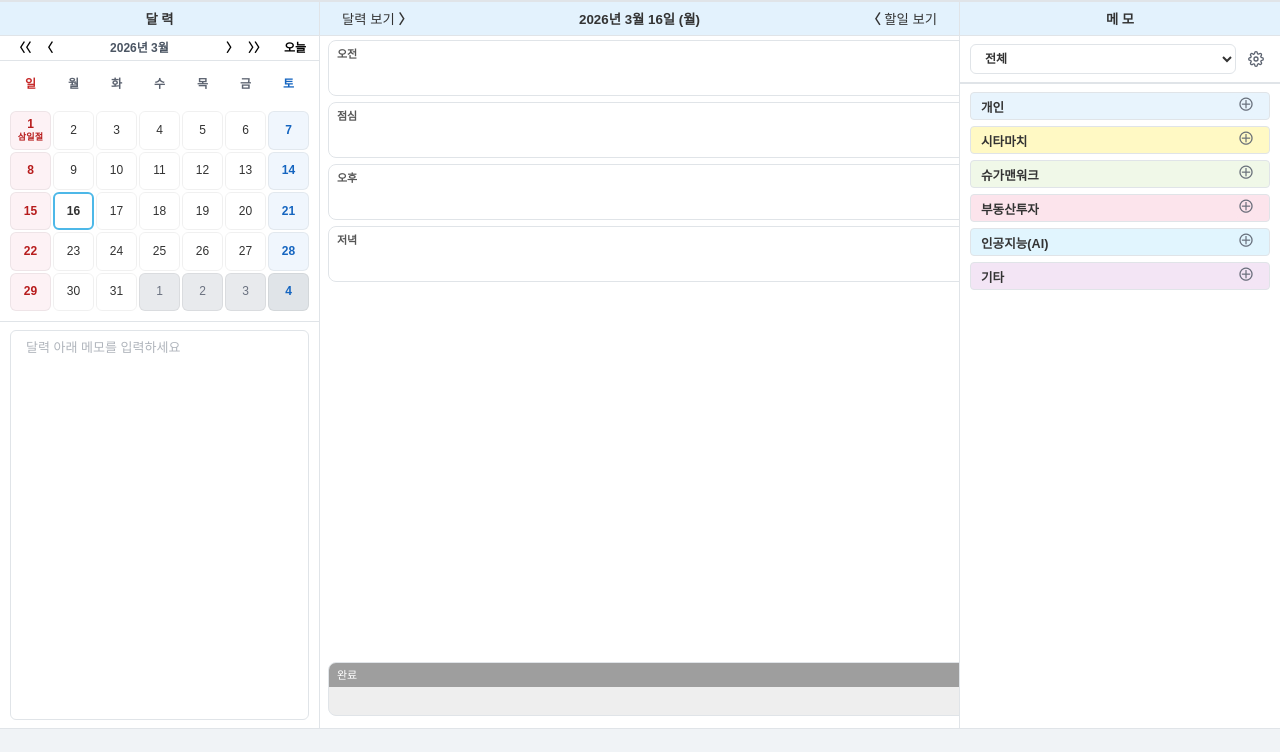
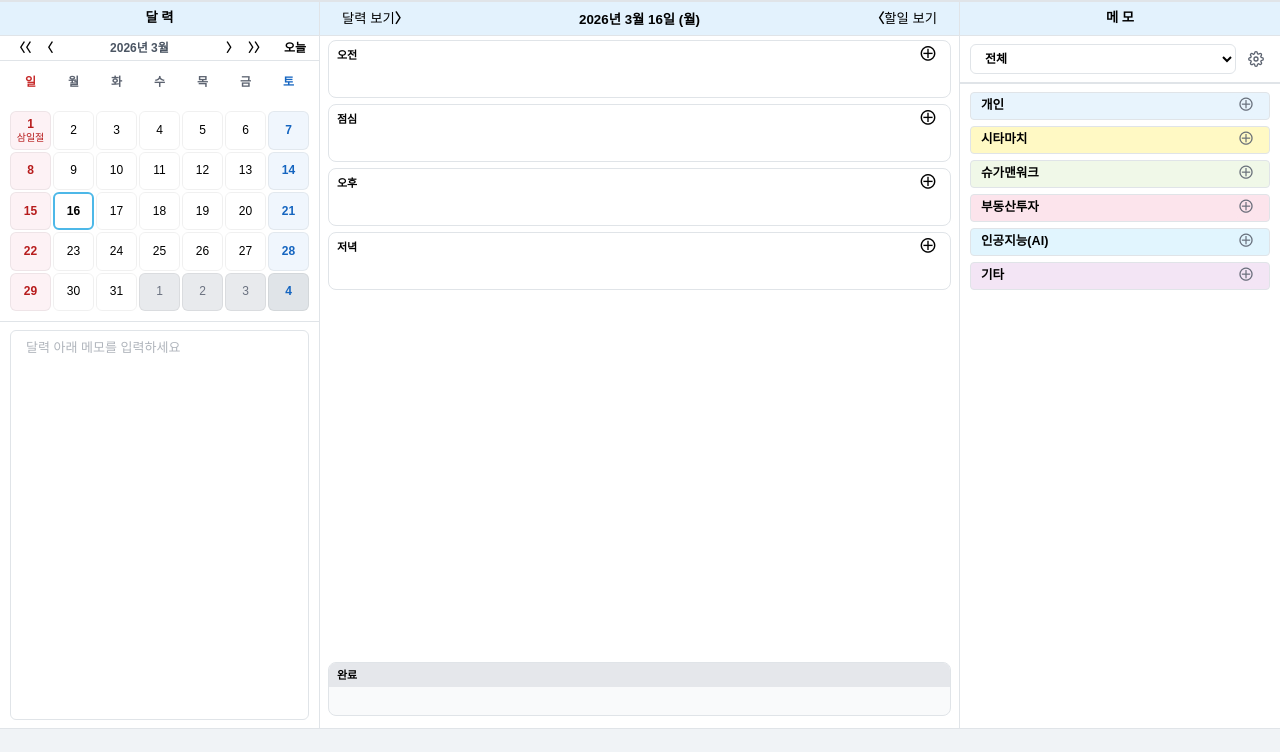
Before and after one commit to wszafone/zaf-todo, a plain HTML site: page index.html in a window 1280 px wide. Shown: the part 48-800 px from the top of the page. Drawn offline with nearby package versions, Linux system fonts and the light colour scheme; a web font is replaced by a local one.

Commit message:
일부 폰트 수정
위에서 두번쨰 열의 폰트들의 수평 및 색상 수정

```diff
--- a/style.css
+++ b/style.css
@@ -3,7 +3,7 @@
   --bg: #f8f9fa;
   --panel: #ffffff;
   --border: #e0e4e8;
-  --text: #333333;
+  --text: #000000;
   --text-muted: #5c6370;
   --primary: #4db8e8;
   --section-morning: #e8f4fd;
@@ -30,6 +30,7 @@ body {
   min-height: 100vh;
   font-family: var(--font-family);
   font-size: var(--font-size);
+  line-height: 1.4;
   background: var(--bg);
   color: var(--text);
   display: flex;
@@ -151,18 +152,18 @@ header {
   border-bottom: 1px solid var(--border);
   background: #e3f2fd;
   text-align: center;
-  color: #333333;
+  color: #000000;
 }
 .panel-title.panel-title-todo {
   justify-content: space-between;
   height: 34px;
   min-height: 34px;
-  color: #333333;
+  color: #000000;
 }
 .panel-title .todo-view-caption,
 .panel-title .nav-btn,
 .panel-title .cal-month-year {
-  color: #333333;
+  color: #000000;
 }
 .memo-tab-bar .memo-category-select,
 .memo-tab-bar .btn-icon {
@@ -354,12 +355,12 @@ header {
 
 .cal-day .cal-holiday-name {
   display: block;
-  font-size: 9px;
-  line-height: 1.2;
+  font-size: 10px;
+  line-height: 1.1;
   margin-top: 1px;
-  font-weight: 600;
+  font-weight: 400;
   color: #b71c1c;
-  letter-spacing: 0.02em;
+  letter-spacing: 0;
   overflow: hidden;
   text-overflow: ellipsis;
   white-space: nowrap;
@@ -820,6 +821,7 @@ header {
   display: flex;
   align-items: center;
   justify-content: space-between;
+  flex-wrap: nowrap;
   gap: 8px;
   text-align: center;
 }
@@ -893,6 +895,8 @@ header {
   font-weight: 700;
   font-size: calc(var(--font-size) + 1pt);
   gap: 0.75em;
+  line-height: 1;
+  transform: translateY(1px);
 }
 .panel-title.panel-title-todo .todo-view-caption .caption-date {
   flex-shrink: 0;
@@ -908,14 +912,18 @@ header {
 }
 .view-toggle-btn {
   flex-shrink: 0;
-  padding: 4px 10px;
+  padding: 2px 10px;
   font-size: calc(var(--font-size) + 1pt);
   font-weight: 400;
   border: none;
   background: transparent;
   border-radius: 6px;
   cursor: pointer;
-  color: #333333;
+  color: #000000;
+  display: inline-flex;
+  align-items: center;
+  justify-content: center;
+  line-height: 1;
   transition: background 0.15s, color 0.15s;
 }
 .view-toggle-btn:hover {
@@ -925,7 +933,7 @@ header {
 .view-toggle-btn:active,
 .view-toggle-btn.active {
   background: transparent;
-  color: #333333;
+  color: #000000;
 }
 .view-toggle-btn.active:hover {
   background: #b3e5fc;
@@ -937,10 +945,10 @@ header {
 }
 
 .panel-title.panel-title-todo .view-toggle-btn {
-  color: #333333;
+  color: #000000;
 }
 .panel-title.panel-title-todo .todo-view-caption {
-  color: #333333;
+  color: #000000;
 }
 
 .calendar-full-wrap {
@@ -1082,10 +1090,11 @@ header {
 .cal-full-day-head .cal-full-holiday-name {
   flex: 1;
   text-align: center;
-  font-size: 10px;
+  font-size: 11px;
   font-weight: 600;
   color: #b71c1c;
   padding: 0 4px;
+  letter-spacing: 0;
   overflow: hidden;
   text-overflow: ellipsis;
   white-space: nowrap;
@@ -1287,7 +1296,7 @@ header {
   flex-direction: column;
   flex: 1 1 0;
   min-height: 0;
-  min-width: 960px;
+  min-width: 0;
 }
 .todo-list-scroll {
   flex: 1 1 0;
@@ -1324,40 +1333,43 @@ header {
   display: flex;
   align-items: center;
   justify-content: space-between;
-  padding: 1px 8px;
+  padding: 0 8px;
   font-size: 11px;
   line-height: 1;
-  min-height: 24px;
+  min-height: 28px;
   box-sizing: border-box;
+  overflow: visible;
+  position: relative;
 }
 
 .section-header-title {
   flex: 1;
-  color: #555;
-  font-weight: 700;
-}
-
+  color: #000;
+  font-weight: 700;
+}
+
+/* 할일보기 + 버튼: 메모열 #memo-add-next-to-reorder와 동일 스타일 */
 .section-add-btn {
   flex-shrink: 0;
-  width: 24px;
-  height: 24px;
+  width: 28px;
+  height: 28px;
   padding: 0;
   border: none;
   border-radius: 50%;
   background: #fff;
-  color: var(--text-muted);
-  font-size: 18px;
+  color: var(--text);
+  font-size: 20px;
   line-height: 0.88;
   display: inline-flex;
   align-items: center;
   justify-content: center;
   align-self: center;
   cursor: pointer;
-  opacity: 0.9;
-}
-
+  position: sticky;
+  right: 0;
+  z-index: 1;
+}
 .section-add-btn:hover {
-  opacity: 1;
   color: var(--primary);
   background: #fff;
 }
@@ -1375,7 +1387,7 @@ header {
 .section-evening .section-header { background: transparent; }
 
 .section-completed {
-  background: #eeeeee;
+  background: #f9fafb;
   margin-top: auto;
   flex-shrink: 0;
   margin-left: 8px;
@@ -1383,12 +1395,12 @@ header {
   margin-bottom: 12px;
 }
 .section-completed .section-header {
-  background: #9e9e9e;
+  background: #e5e7eb;
   min-height: 24px;
 }
 .section-completed .section-header-title {
-  color: #fff;
-  font-weight: normal;
+  color: #000;
+  font-weight: 700;
 }
 
 .todo-items {
```
